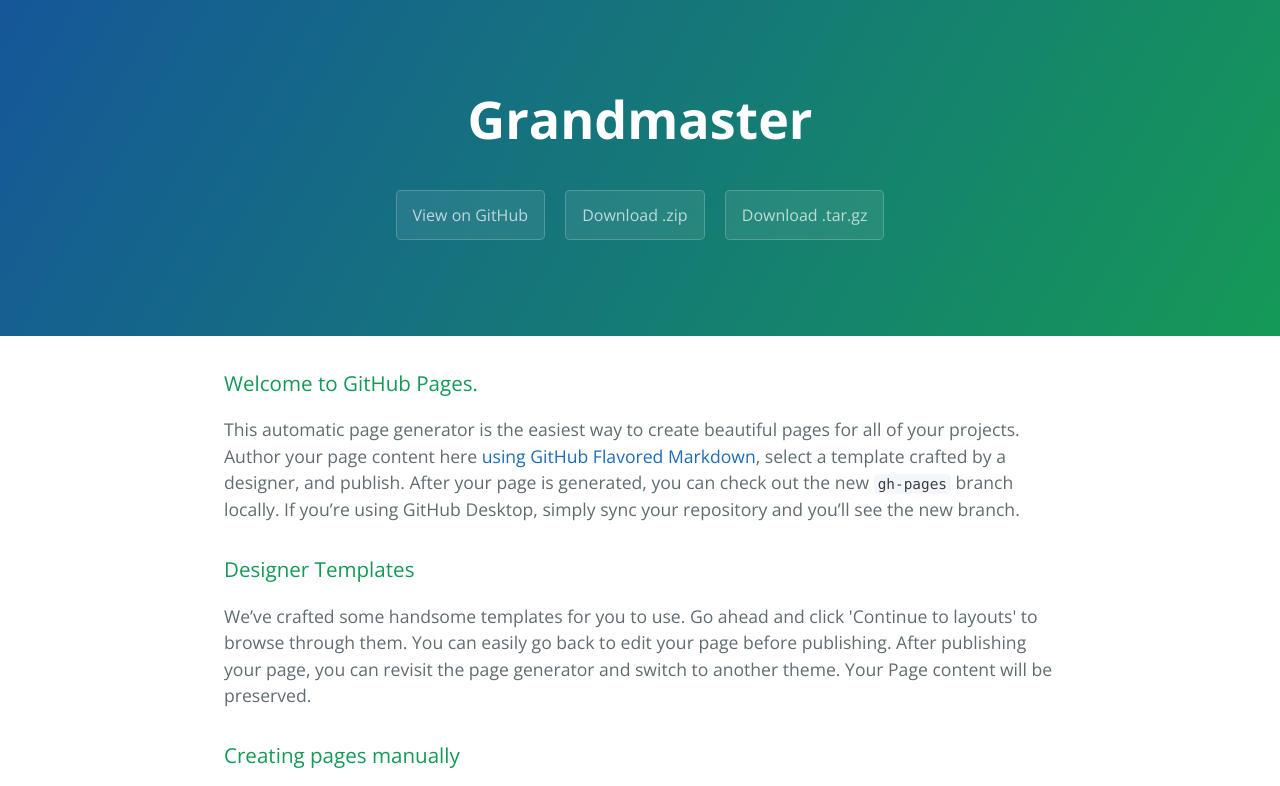
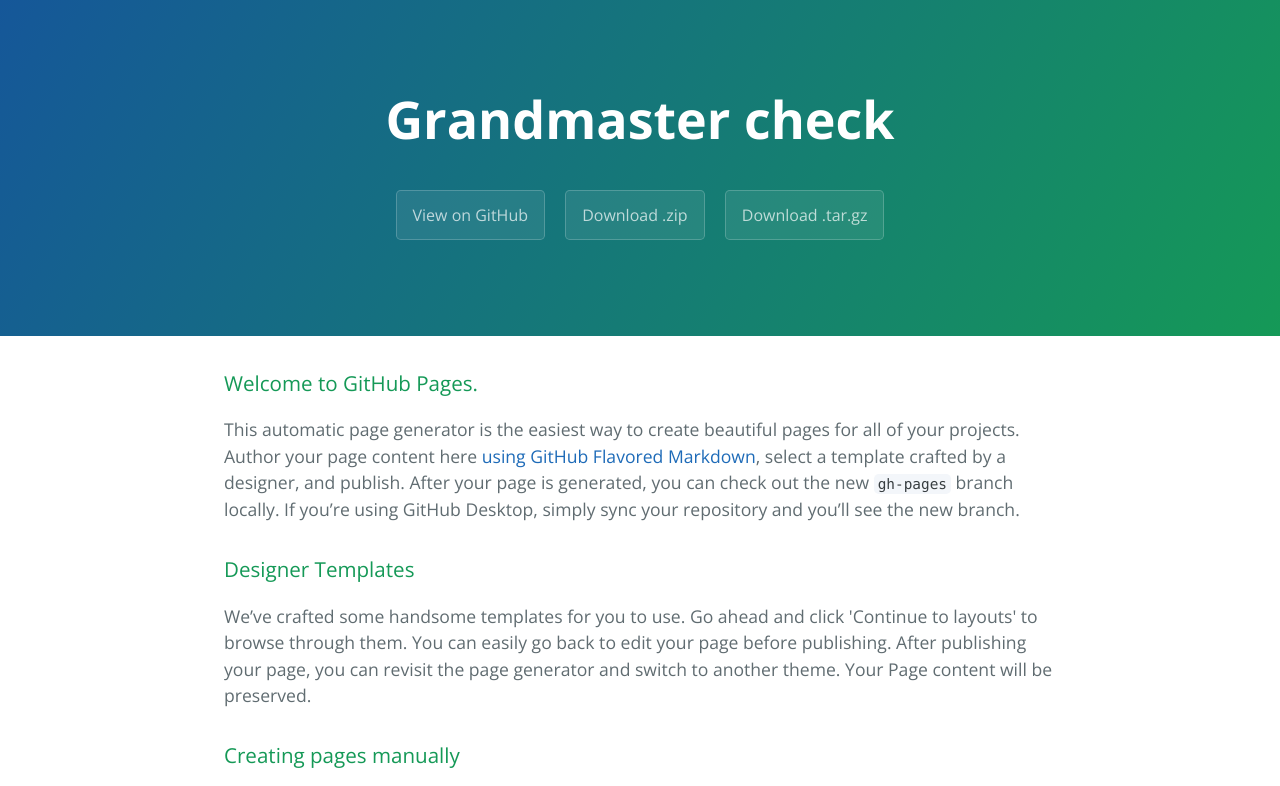
Before and after one commit to joelrobert/Grandmaster, a plain HTML site: page index.html in a window 1280 px wide. Shown: the top 786 px of the page. Drawn offline with nearby package versions, Linux system fonts and the light colour scheme.

Commit message:
Update index.html

```diff
--- a/index.html
+++ b/index.html
@@ -11,7 +11,7 @@
   </head>
   <body>
     <section class="page-header">
-      <h1 class="project-name">Grandmaster</h1>
+      <h1 class="project-name">Grandmaster  check</h1>
       <h2 class="project-tagline"></h2>
       <a href="https://github.com/joelrobert/Grandmaster" class="btn">View on GitHub</a>
       <a href="https://github.com/joelrobert/Grandmaster/zipball/master" class="btn">Download .zip</a>
```
